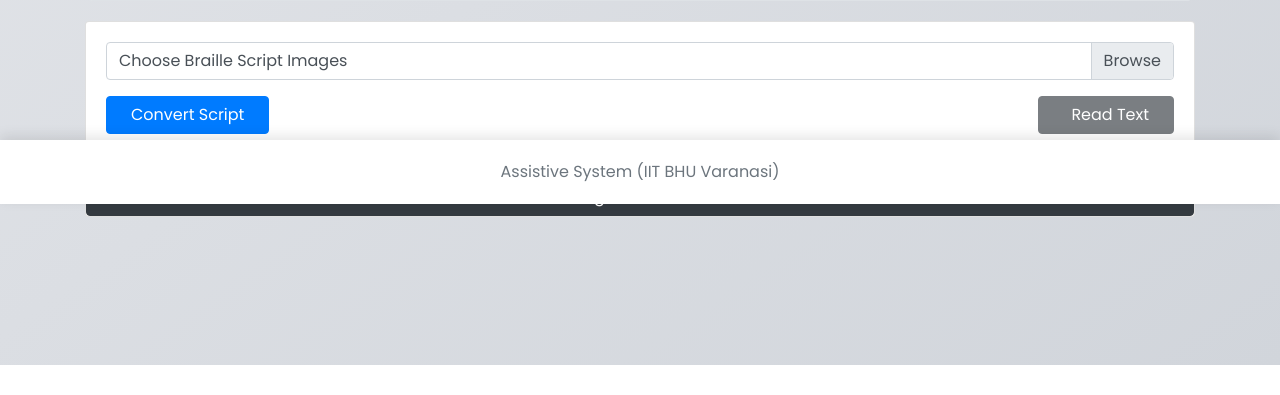
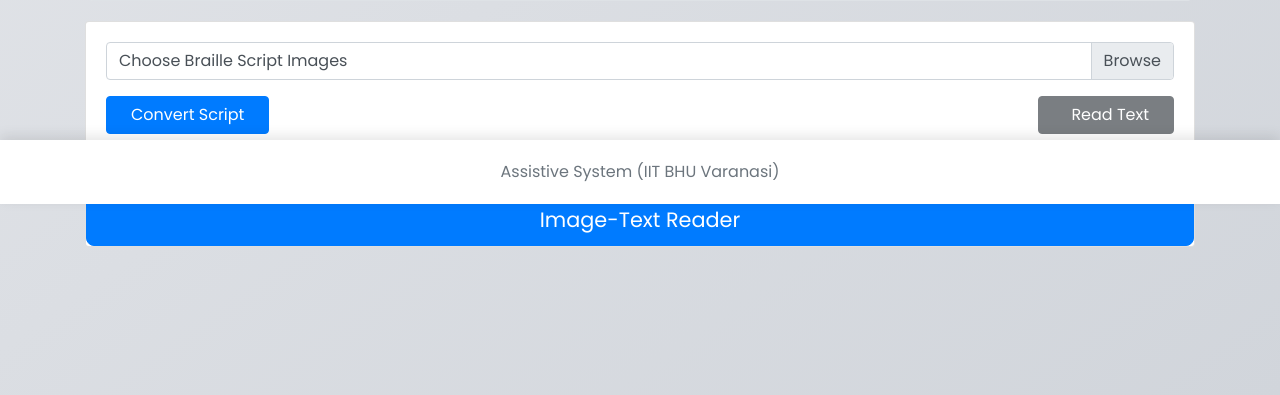
Before and after one commit to asad8210/braille-recognition, a Flask app: page / in a window 1280 px wide. Shown: the part 596-991 px from the top of the page. Before the commit the page ends 961 px from the top, so only its background shows below. Run offline with Flask 2, Linux system fonts and the light colour scheme; some libraries are stand-ins or nearby versions.

Commit message:
index.html

```diff
--- a/templates/index.html
+++ b/templates/index.html
@@ -119,7 +119,10 @@
 <body>
   <header class="header">
     <div class="container">
-      <h1 class="title">Braille Assistive Reader</h1>
+      <h2 class="title">Braille Assistive Reader
+      <p class="text-center text-muted mb-0">IIT BHU Varanashi
+      <p>
+      </h2>
     </div>
   </header>
 
@@ -174,11 +177,19 @@
           </div>
         </div>
       </div>
-      <p class="title">Tap if You want to Image-Text to Braille Script</p>
-      <button class="btn btn-dark px-4" onclick="redirectToReader()">
+      <h2 class="title">Tap For Image-Text to Braille Script</h2>
+      <button class="btn btn-primary btn-custom-small" onclick="redirectToReader()">
         Image-Text Reader
       </button>
-
+      <style>
+        .btn-custom-small {
+          font-size: 1.3rem;
+          /* smaller text */
+          padding: 10px 10px;
+          /* top/bottom 4px, left/right 10px */
+          border-radius: 8px;
+        }
+      </style>
       <script>
         function redirectToReader() {
           // Save the origin page URL in sessionStorage
```
